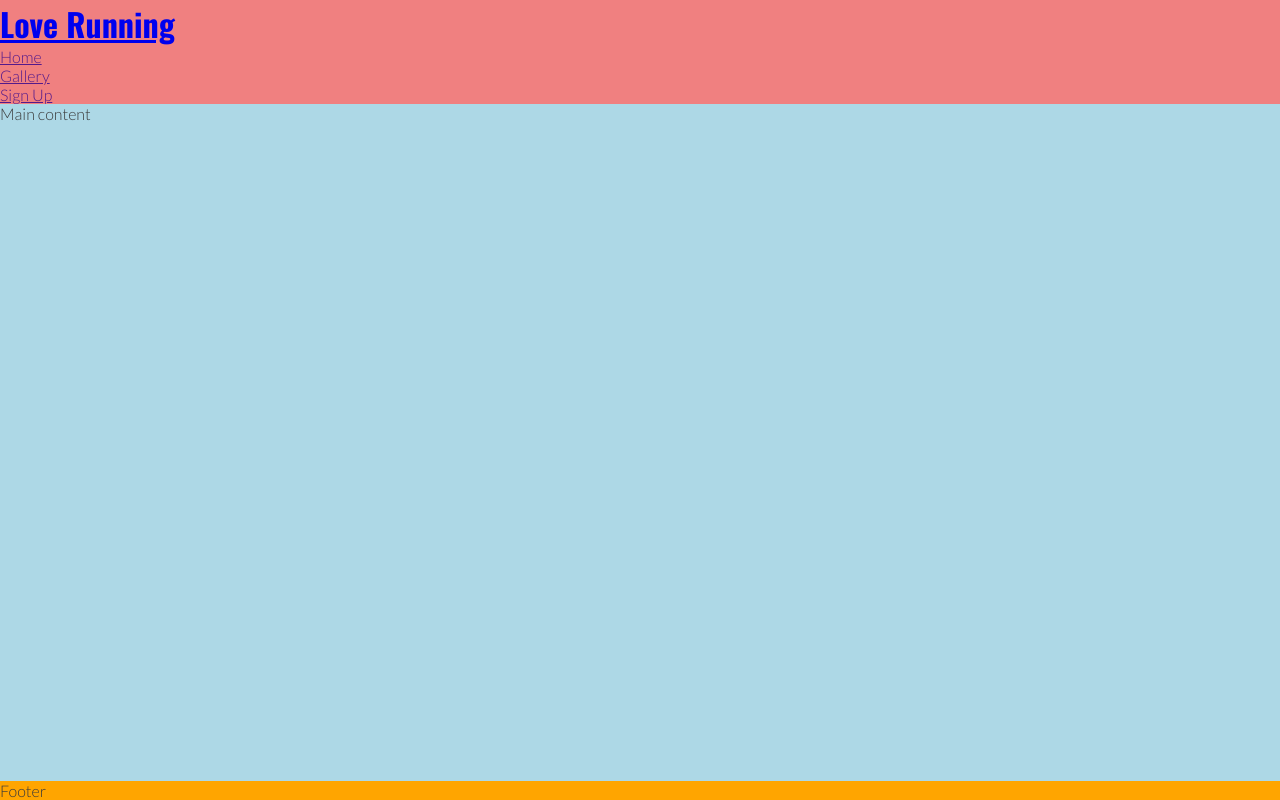
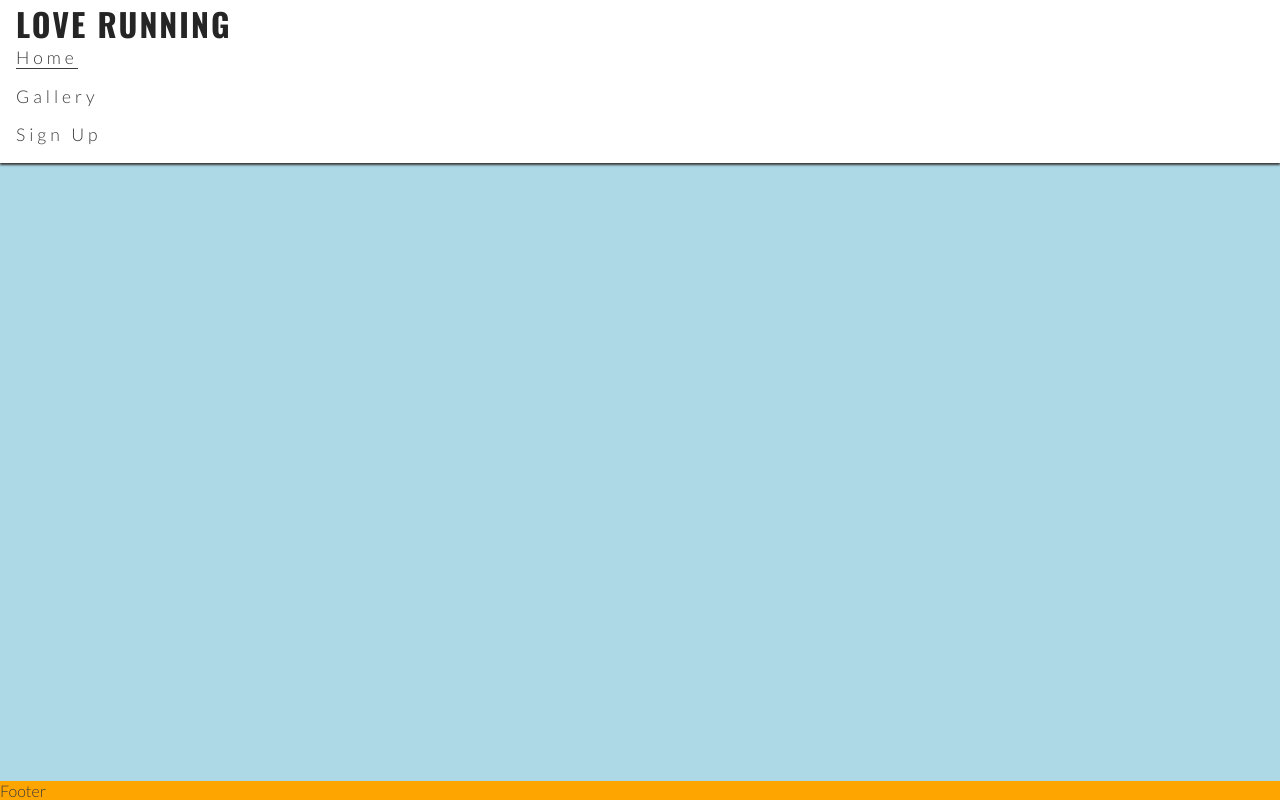
Before and after one commit to u22n/love-running-project, a plain HTML site: page index.html in a window 1280 px wide. Drawn offline with nearby package versions, Linux system fonts and the light colour scheme.

Commit message:
edited styles

```diff
--- a/assets/css/styles.css
+++ b/assets/css/styles.css
@@ -14,12 +14,39 @@ body {
     font-family: 'Lato', sans-serif;
 }
 
+header {
+    background-color: #ffffff;
+    padding: 0 1rem;
+    position: fixed;
+    z-index: 99;
+    width: 100%;
+    box-shadow: 0 2px 2px #3a3a3a;
+}
+
+header a {
+    text-decoration: none;
+    color: inherit;
+}
+
 h1 {
     font-family: 'Oswald', sans-serif;
+    text-transform: uppercase;
+    letter-spacing: 2px;
+    color: #252525;
 }
 
-header {
-    background-color: lightcoral;
+#menu {
+    font-size: 110%;
+    letter-spacing: 4px;
+    list-style-type: none;
+}
+
+#menu > li {
+    margin-bottom: 1em;
+}
+
+.active {
+    border-bottom: 1px solid #3a3a3a;
 }
 
 main {
```
